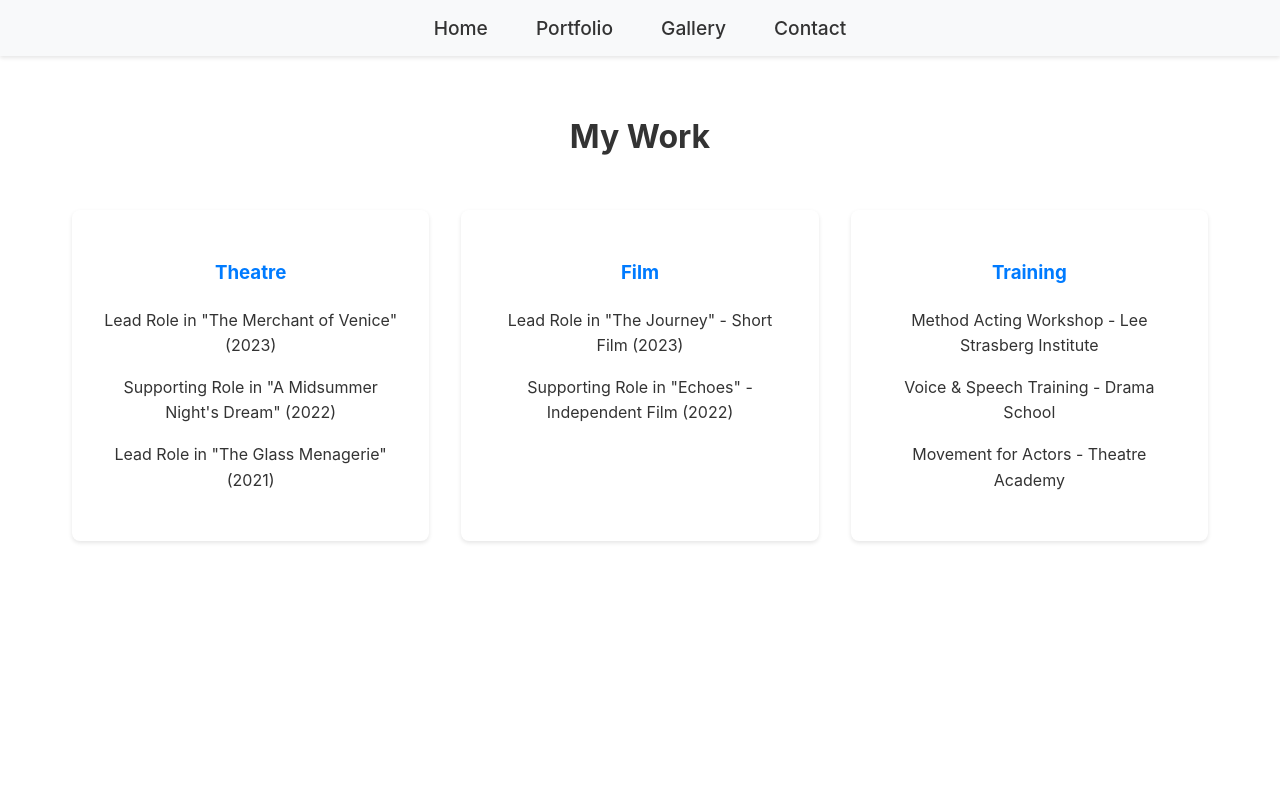
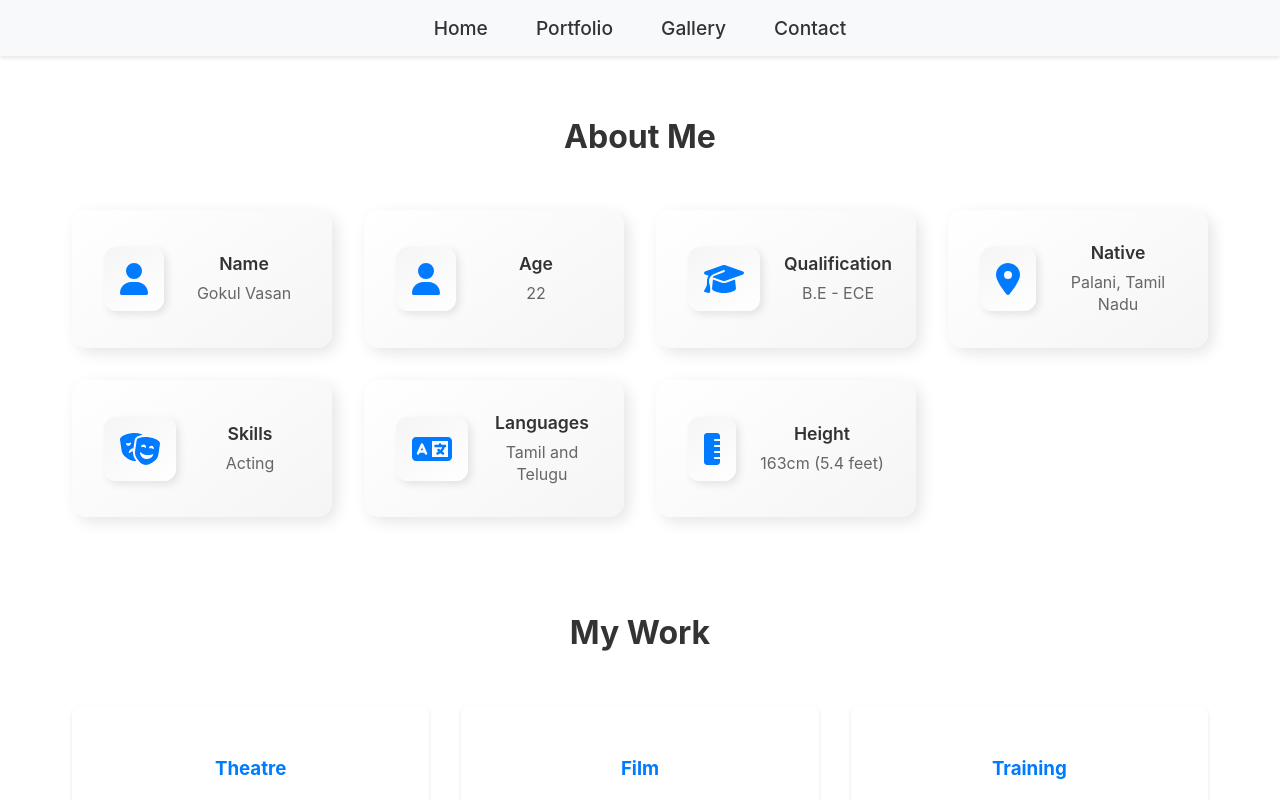
Before and after one commit to Gokulvasano7/portfolio, a React (Create React App) app: page /portfolio in a window 1280 px wide. Shown: the top 800 px of the page. Built offline with nearby package versions, Linux system fonts and the light colour scheme; the HTML template or start-up script is replaced by a standard one.

Commit message:
Add files via upload

```diff
--- a/src/App.css
+++ b/src/App.css
@@ -688,3 +688,74 @@
     display: none;
   }
 }
+
+.personal-info-container {
+  display: grid;
+  grid-template-columns: repeat(auto-fit, minmax(250px, 1fr));
+  gap: 2rem;
+  max-width: 1200px;
+  margin: 0 auto 4rem;
+  padding: 2rem;
+}
+
+.info-card {
+  background: linear-gradient(145deg, #ffffff, #f5f5f5);
+  border-radius: 15px;
+  padding: 2rem;
+  display: flex;
+  align-items: center;
+  gap: 1.5rem;
+  box-shadow: 5px 5px 15px rgba(0,0,0,0.1),
+              -5px -5px 15px rgba(255,255,255,0.8);
+  transition: transform 0.3s ease, box-shadow 0.3s ease;
+}
+
+.info-card:hover {
+  transform: translateY(-5px);
+  box-shadow: 8px 8px 20px rgba(0,0,0,0.12),
+              -8px -8px 20px rgba(255,255,255,0.9);
+}
+
+.info-icon {
+  font-size: 2rem;
+  color: #007bff;
+  background: linear-gradient(145deg, #f5f5f5, #ffffff);
+  padding: 1rem;
+  border-radius: 12px;
+  box-shadow: 3px 3px 8px rgba(0,0,0,0.1),
+              -3px -3px 8px rgba(255,255,255,0.8);
+}
+
+.info-content {
+  flex: 1;
+}
+
+.info-content h3 {
+  color: #333;
+  margin: 0 0 0.5rem 0;
+  font-size: 1.1rem;
+  font-weight: 600;
+}
+
+.info-content p {
+  color: #666;
+  margin: 0;
+  font-size: 1rem;
+  line-height: 1.4;
+}
+
+@media (max-width: 768px) {
+  .personal-info-container {
+    grid-template-columns: 1fr;
+    padding: 1rem;
+  }
+
+  .info-card {
+    padding: 1.5rem;
+  }
+
+  .info-icon {
+    font-size: 1.5rem;
+    padding: 0.8rem;
+  }
+}
--- a/src/components/Portfolio.js
+++ b/src/components/Portfolio.js
@@ -1,8 +1,34 @@
 import React from 'react';
+import { FontAwesomeIcon } from '@fortawesome/react-fontawesome';
+import { faUser, faGraduationCap, faLocationDot, faLanguage, faRulerVertical, faTheaterMasks } from '@fortawesome/free-solid-svg-icons';
 
 function Portfolio() {
+  const personalInfo = [
+    { icon: faUser, label: "Name", value: "Gokul Vasan" },
+    { icon: faUser, label: "Age", value: "22" },
+    { icon: faGraduationCap, label: "Qualification", value: "B.E - ECE" },
+    { icon: faLocationDot, label: "Native", value: "Palani, Tamil Nadu" },
+    { icon: faTheaterMasks, label: "Skills", value: "Acting" },
+    { icon: faLanguage, label: "Languages", value: "Tamil and Telugu" },
+    { icon: faRulerVertical, label: "Height", value: "163cm (5.4 feet)" }
+  ];
+
   return (
     <div className="portfolio-section">
+      <h1>About Me</h1>
+
+      <div className="personal-info-container">
+        {personalInfo.map((info, index) => (
+          <div key={index} className="info-card">
+            <FontAwesomeIcon icon={info.icon} className="info-icon" />
+            <div className="info-content">
+              <h3>{info.label}</h3>
+              <p>{info.value}</p>
+            </div>
+          </div>
+        ))}
+      </div>
+
       <h1>My Work</h1>
       <div className="portfolio-grid">
         <div className="portfolio-item">
```
